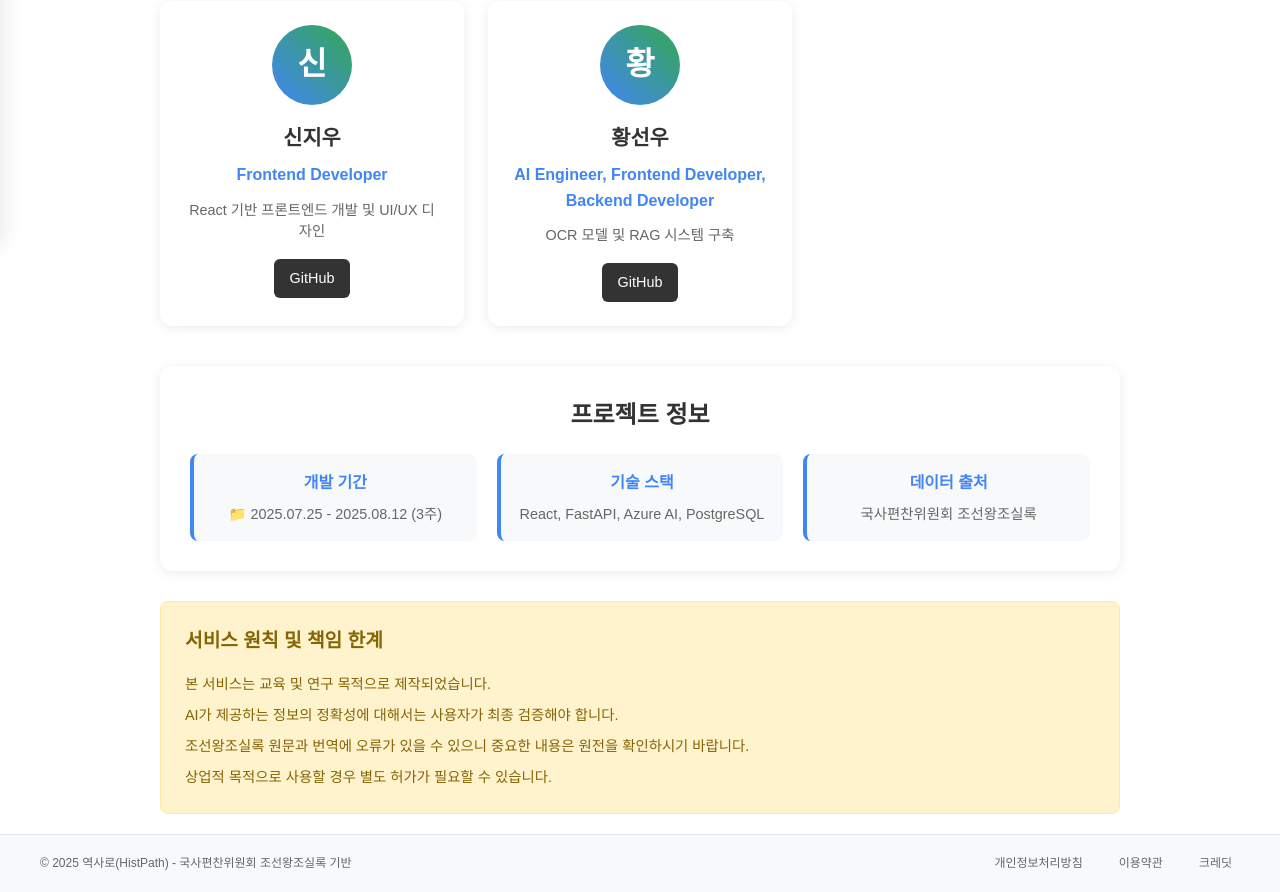
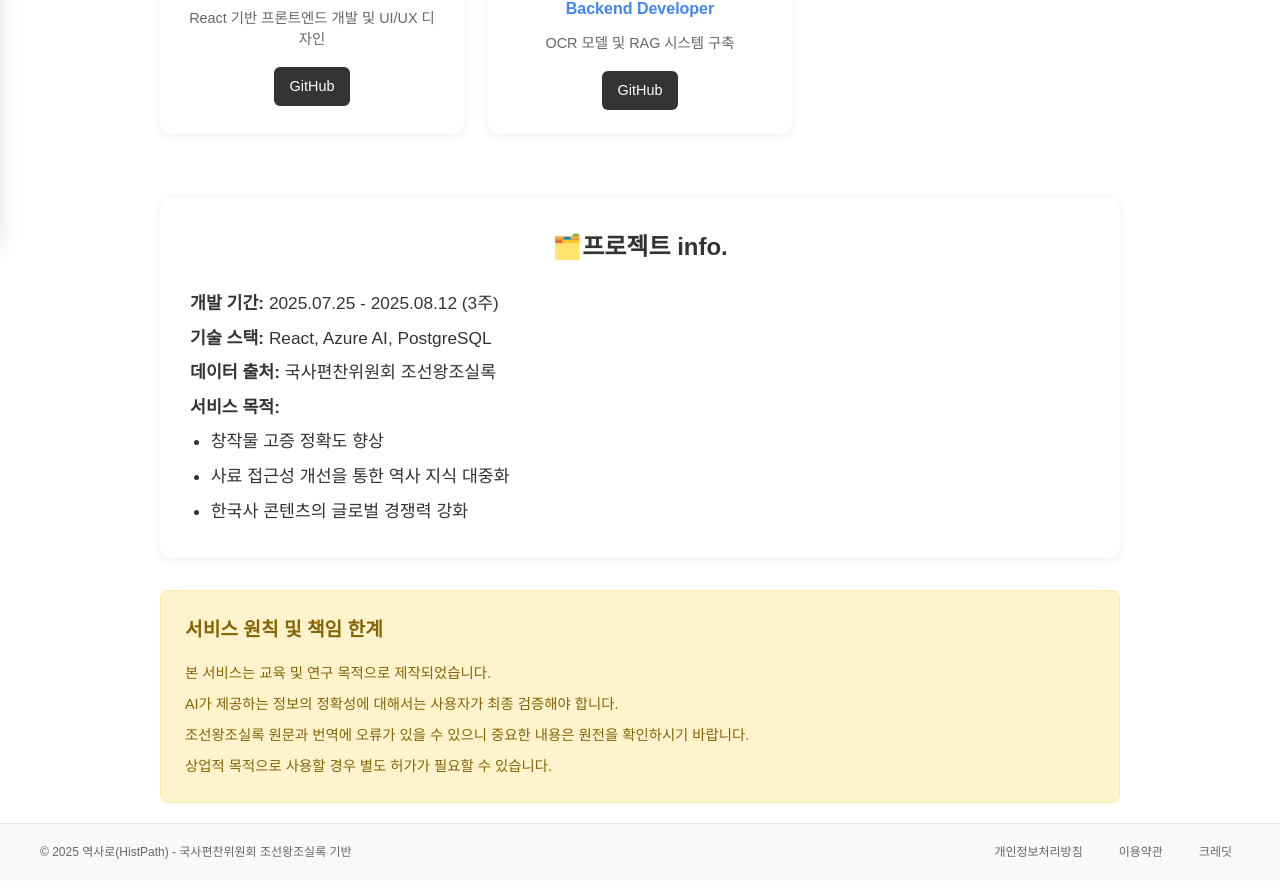
Before and after one commit to Sesac2nd/Five-Eyes, a React (Vite) app in the folder Frontend/: page /credits in a window 1280 px wide. Shown: the part 555-1447 px from the top of the page. Built offline with nearby package versions, Linux system fonts and the light colour scheme.

Commit message:
feat: 팀원 프로필 아바타 제거 및 레이아웃 가독성 개선

```diff
--- a/Frontend/src/pages/CreditsPage.jsx
+++ b/Frontend/src/pages/CreditsPage.jsx
@@ -37,43 +37,53 @@ function CreditsPage() {
   return (
     <div className="credits-page">
       <div className="page-header">
-        <h1>🧑‍💻 만든이</h1>
+        <h1 style={{ fontWeight: "bold" }}>🧑‍💻 만든이</h1>
         <p>역사로 프로젝트를 만든 팀을 소개합니다</p>
       </div>
 
       <div className="team-grid">
         {teamMembers.map((member, index) => (
           <div key={index} className="member-card">
-            <div className="member-avatar">{member.name.charAt(0)}</div>
+            {/* 아바타(동그라미 부분) 완전히 제거됨 */}
             <h3>{member.name}</h3>
             <p className="member-role">{member.role}</p>
             <p className="member-desc">{member.description}</p>
-            <a href={member.github} target="_blank" rel="noopener noreferrer" className="github-link">
+            <a
+              href={member.github}
+              target="_blank"
+              rel="noopener noreferrer"
+              className="github-link"
+            >
               GitHub
             </a>
           </div>
         ))}
       </div>
 
-      <div className="project-info">
-        <h2>프로젝트 정보</h2>
-        <div className="info-grid">
-          <div className="info-item">
-            <h3>개발 기간</h3>
-            <p>📁 2025.07.25  - 2025.08.12 (3주)</p>
-          </div>
-          <div className="info-item">
-            <h3>기술 스택</h3>
-            <p>React, FastAPI, Azure AI, PostgreSQL</p>
-          </div>
-          <div className="info-item">
-            <h3>데이터 출처</h3>
-            <p>국사편찬위원회 조선왕조실록</p>
-          </div>
+      <div className="project-info" style={{ margin: "64px 0 32px" }}>
+        <h2>🗂️프로젝트 info.</h2>
+        <div className="project-details" style={{ lineHeight: 2, fontSize: "1.08rem" }}>
+          <p>
+            <strong>개발 기간:</strong> 2025.07.25 - 2025.08.12 (3주)
+          </p>
+          <p>
+            <strong>기술 스택:</strong> React, Azure AI, PostgreSQL
+          </p>
+          <p>
+            <strong>데이터 출처:</strong> 국사편찬위원회 조선왕조실록
+          </p>
+          <p>
+            <strong>서비스 목적:</strong>
+            <ul style={{ marginTop: 0, marginBottom: 0, paddingLeft: "1.2em" }}>
+              <li>창작물 고증 정확도 향상</li>
+              <li>사료 접근성 개선을 통한 역사 지식 대중화</li>
+              <li>한국사 콘텐츠의 글로벌 경쟁력 강화</li>
+            </ul>
+          </p>
         </div>
       </div>
 
-      <div className="disclaimer">
+      <div className="disclaimer" style={{ marginTop: 32 }}>
         <h2>서비스 원칙 및 책임 한계</h2>
         <div className="disclaimer-content">
           <p>본 서비스는 교육 및 연구 목적으로 제작되었습니다.</p>
```
